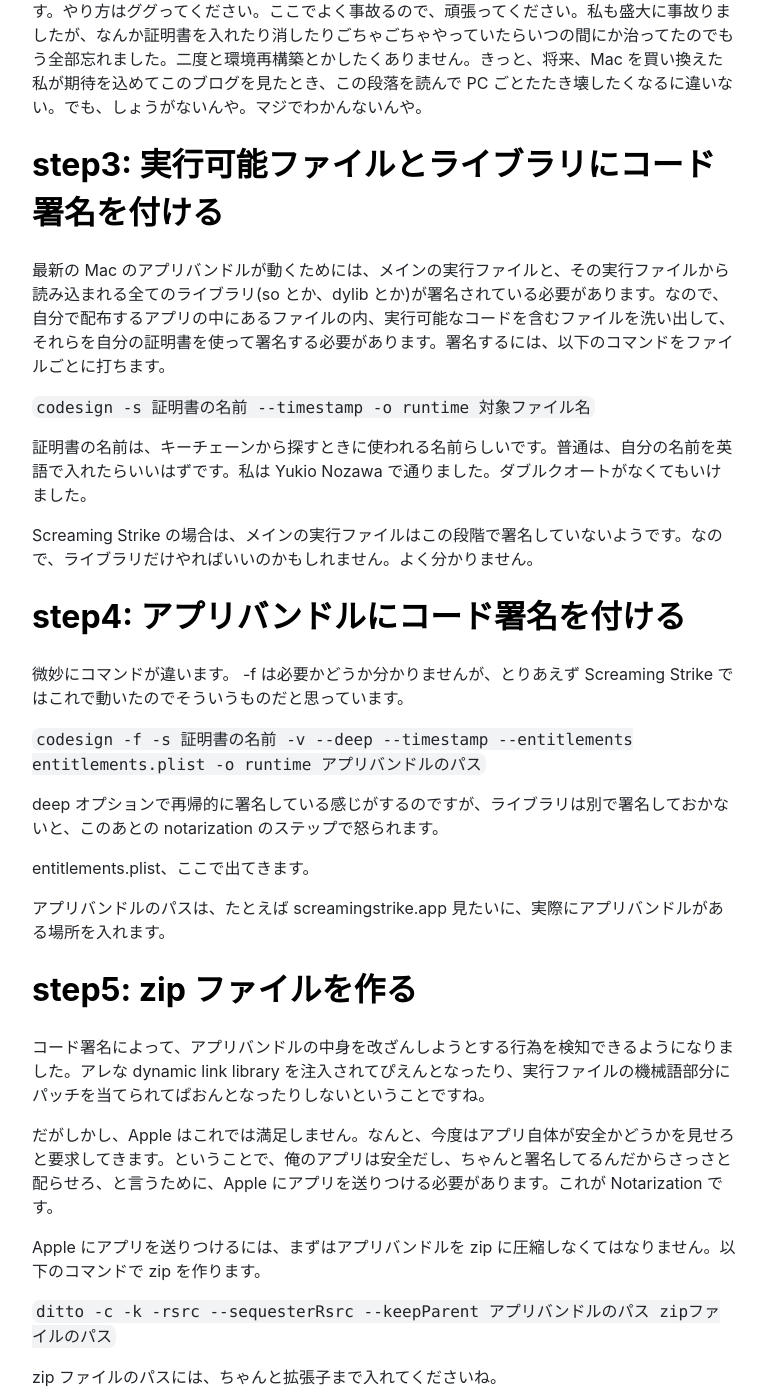
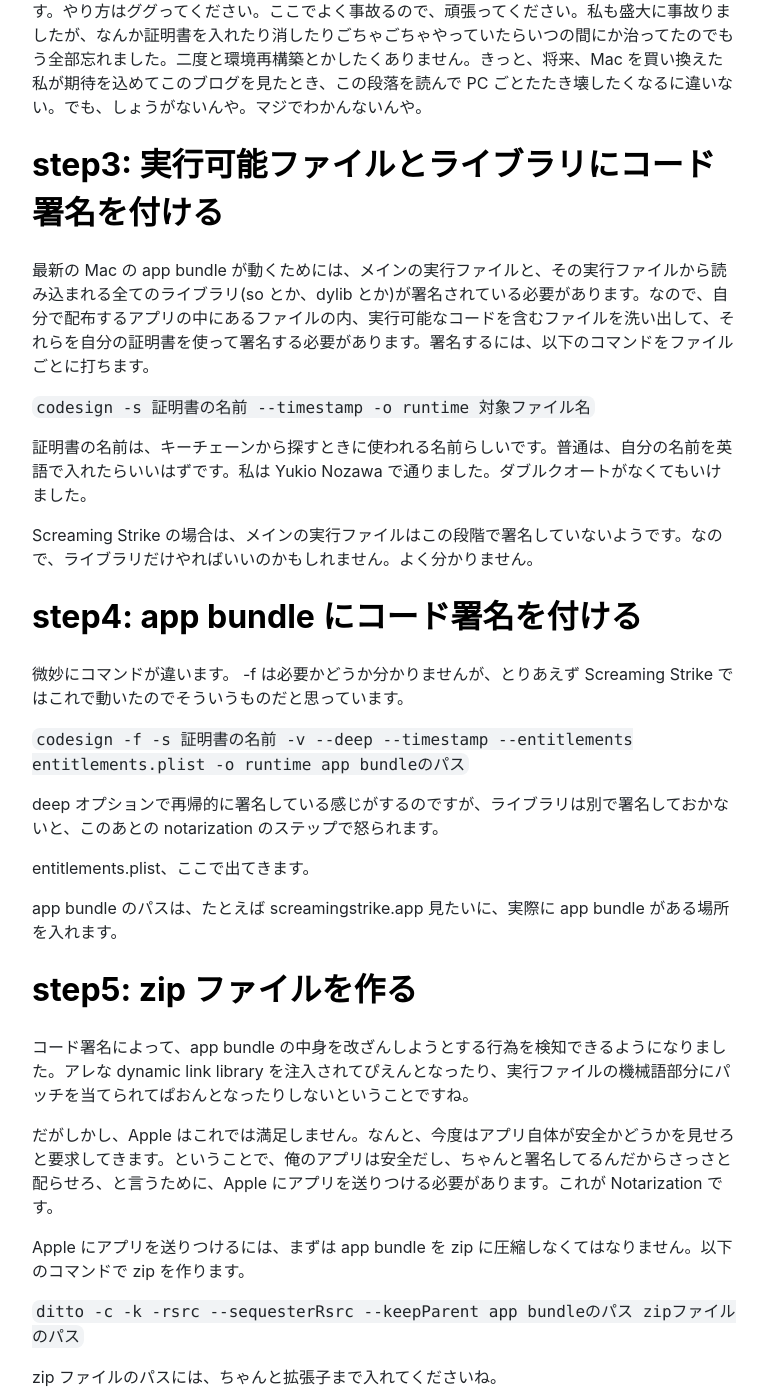
Before and after one commit to yncat/yncat.github.io, a Jekyll site: the page built from _posts/2022-05-09-pyinstallerで作ったmacアプリにcodesignとnotarizationをする.md, in a window 1280 px wide and 1400 px high, scrolled down 3482 px. Shown: the whole window, without its empty margins (256-1023 px from the left). Built offline with Jekyll 4.4.1, drawn with Linux system fonts in a browser that asks for light colours; nearby versions of some CDN libraries; some of the changed text lies outside the part shown.

Commit message:
Fix to app bundle

```diff
--- a/_posts/2022-05-09-pyinstallerで作ったmacアプリにcodesignとnotarizationをする.md
+++ b/_posts/2022-05-09-pyinstallerで作ったmacアプリにcodesignとnotarizationをする.md
@@ -57,7 +57,7 @@
 
 com.apple.security.cs.disable-library-validation は、外部ライブラリやフレームワークを読み込むときのコード署名チェックを緩和します。これも[公式の説明](https://developer.apple.com/documentation/bundleresources/entitlements/com_apple_security_cs_disable-library-validation)を見ると分かりますが、app bundle の中にあるライブラリが、サードパーティーなど、違う人によってすでにコード署名されている場合に使います。これがないと、python framework がすでに署名されていて、app bundle の中にある実行ファイルは私の証明書で署名されているので、そこが合わなくてアプリが起動しません。そこまでこまかく署名チェックするなんて、りんごさんはきびしいですねえ。
 
-# step2: アプリバンドルを作る
+# step2: app bundle を作る
 
 python で作ったすげえやべえアプリがあるとします。これを pyinstaller で app bundle というものに変えます。
 
@@ -96,7 +96,7 @@
 
 # step3: 実行可能ファイルとライブラリにコード署名を付ける
 
-最新の Mac のアプリバンドルが動くためには、メインの実行ファイルと、その実行ファイルから読み込まれる全てのライブラリ(so とか、dylib とか)が署名されている必要があります。なので、自分で配布するアプリの中にあるファイルの内、実行可能なコードを含むファイルを洗い出して、それらを自分の証明書を使って署名する必要があります。署名するには、以下のコマンドをファイルごとに打ちます。
+最新の Mac の app bundle が動くためには、メインの実行ファイルと、その実行ファイルから読み込まれる全てのライブラリ(so とか、dylib とか)が署名されている必要があります。なので、自分で配布するアプリの中にあるファイルの内、実行可能なコードを含むファイルを洗い出して、それらを自分の証明書を使って署名する必要があります。署名するには、以下のコマンドをファイルごとに打ちます。
 
 `codesign -s 証明書の名前 --timestamp -o runtime 対象ファイル名`
 
@@ -104,27 +104,27 @@
 
 Screaming Strike の場合は、メインの実行ファイルはこの段階で署名していないようです。なので、ライブラリだけやればいいのかもしれません。よく分かりません。
 
-# step4: アプリバンドルにコード署名を付ける
+# step4: app bundle にコード署名を付ける
 
 微妙にコマンドが違います。 -f は必要かどうか分かりませんが、とりあえず Screaming Strike ではこれで動いたのでそういうものだと思っています。
 
-`codesign -f -s 証明書の名前 -v --deep --timestamp --entitlements entitlements.plist -o runtime アプリバンドルのパス`
+`codesign -f -s 証明書の名前 -v --deep --timestamp --entitlements entitlements.plist -o runtime app bundleのパス`
 
 deep オプションで再帰的に署名している感じがするのですが、ライブラリは別で署名しておかないと、このあとの notarization のステップで怒られます。
 
 entitlements.plist、ここで出てきます。
 
-アプリバンドルのパスは、たとえば screamingstrike.app 見たいに、実際にアプリバンドルがある場所を入れます。
+app bundle のパスは、たとえば screamingstrike.app 見たいに、実際に app bundle がある場所を入れます。
 
 # step5: zip ファイルを作る
 
-コード署名によって、アプリバンドルの中身を改ざんしようとする行為を検知できるようになりました。アレな dynamic link library を注入されてぴえんとなったり、実行ファイルの機械語部分にパッチを当てられてぱおんとなったりしないということですね。
+コード署名によって、app bundle の中身を改ざんしようとする行為を検知できるようになりました。アレな dynamic link library を注入されてぴえんとなったり、実行ファイルの機械語部分にパッチを当てられてぱおんとなったりしないということですね。
 
 だがしかし、Apple はこれでは満足しません。なんと、今度はアプリ自体が安全かどうかを見せろと要求してきます。ということで、俺のアプリは安全だし、ちゃんと署名してるんだからさっさと配らせろ、と言うために、Apple にアプリを送りつける必要があります。これが Notarization です。
 
-Apple にアプリを送りつけるには、まずはアプリバンドルを zip に圧縮しなくてはなりません。以下のコマンドで zip を作ります。
+Apple にアプリを送りつけるには、まずは app bundle を zip に圧縮しなくてはなりません。以下のコマンドで zip を作ります。
 
-`ditto -c -k -rsrc --sequesterRsrc --keepParent アプリバンドルのパス zipファイルのパス`
+`ditto -c -k -rsrc --sequesterRsrc --keepParent app bundleのパス zipファイルのパス`
 
 zip ファイルのパスには、ちゃんと拡張子まで入れてくださいね。
 
@@ -146,11 +146,11 @@
 
 # step7: Notarization した記録をくっつける
 
-正式には staple と言います。notarization が完了すると、このアプリはちゃんと安全性を確認したぞ、ヨシ！という記録が Apple のサーバーに残ります。この「ヨシ！」の記録を、ホッチキスで留めるみたいにアプリバンドルの中にくっつけることができます。くっつけなくてもいいのですが、くっつけないとアプリを起動するたびに Apple のサーバーに「ねえねえこれ安全性確認してあんの？」って問い合わせに行ってしまうので、起動するのにちょっとばかし時間がかかってしまいます。そんなに難しくないのでちゃっちゃと留めちゃいましょう。
+正式には staple と言います。notarization が完了すると、このアプリはちゃんと安全性を確認したぞ、ヨシ！という記録が Apple のサーバーに残ります。この「ヨシ！」の記録を、ホッチキスで留めるみたいに app bundle の中にくっつけることができます。くっつけなくてもいいのですが、くっつけないとアプリを起動するたびに Apple のサーバーに「ねえねえこれ安全性確認してあんの？」って問い合わせに行ってしまうので、起動するのにちょっとばかし時間がかかってしまいます。そんなに難しくないのでちゃっちゃと留めちゃいましょう。
 
 こんな感じのオマジナイを唱えます。
 
-`xcrun stapler staple アプリバンドルのパス`
+`xcrun stapler staple app bundleのパス`
 
 なんかやたら簡単ですね。これでくっつきます。
 
@@ -158,11 +158,11 @@
 
 Mac を使ってる人ならおなじみの DMG。ディスクイメージですね。やっとインストールできる。もうコマンドを打つのやになってきたので、秒で終わらせましょう。これです。
 
-`hdiutil create -volname イメージの名前 -srcfolder アプリバンドルが入ってるディレクトリ -ov -format UDZO DMGのパス`
+`hdiutil create -volname イメージの名前 -srcfolder app bundleが入ってるディレクトリ -ov -format UDZO DMGのパス`
 
 最初のイメージの名前には拡張子がいらなくて、DMG のパスには拡張子がいります。
 
-イメージの中にアプリバンドルが収まらなきゃいけないので、アプリバンドルの本体ではなくて、アプリバンドルが入ってるディレクトリ(dist/screamingstrike.app だったら、dist)を指定する必要があります。で、たぶんアプリバンドル以外のゴミが入ってると一緒にイメージに固められてしまうので、事前にアプリバンドル以外の不要物は消しておきましょう。
+イメージの中に app bundle が収まらなきゃいけないので、app bundle の本体ではなくて、app bundle が入ってるディレクトリ(dist/screamingstrike.app だったら、dist)を指定する必要があります。で、たぶん app bundle 以外のゴミが入ってると一緒にイメージに固められてしまうので、事前に app bundle 以外の不要物は消しておきましょう。
 
 よっしゃこれをインターネッツにアップロードしてワールドワイドなエブリワンにダウンロードしてもらってエグゼキュートさせると………怒られます！！！！！！！！！！！！！！！！！！！！！！！！！なんやねん！！！！！！！！！！！！！！！！！！！！！！！！！！！！！！！！！！！！！！！！！！
 
```
